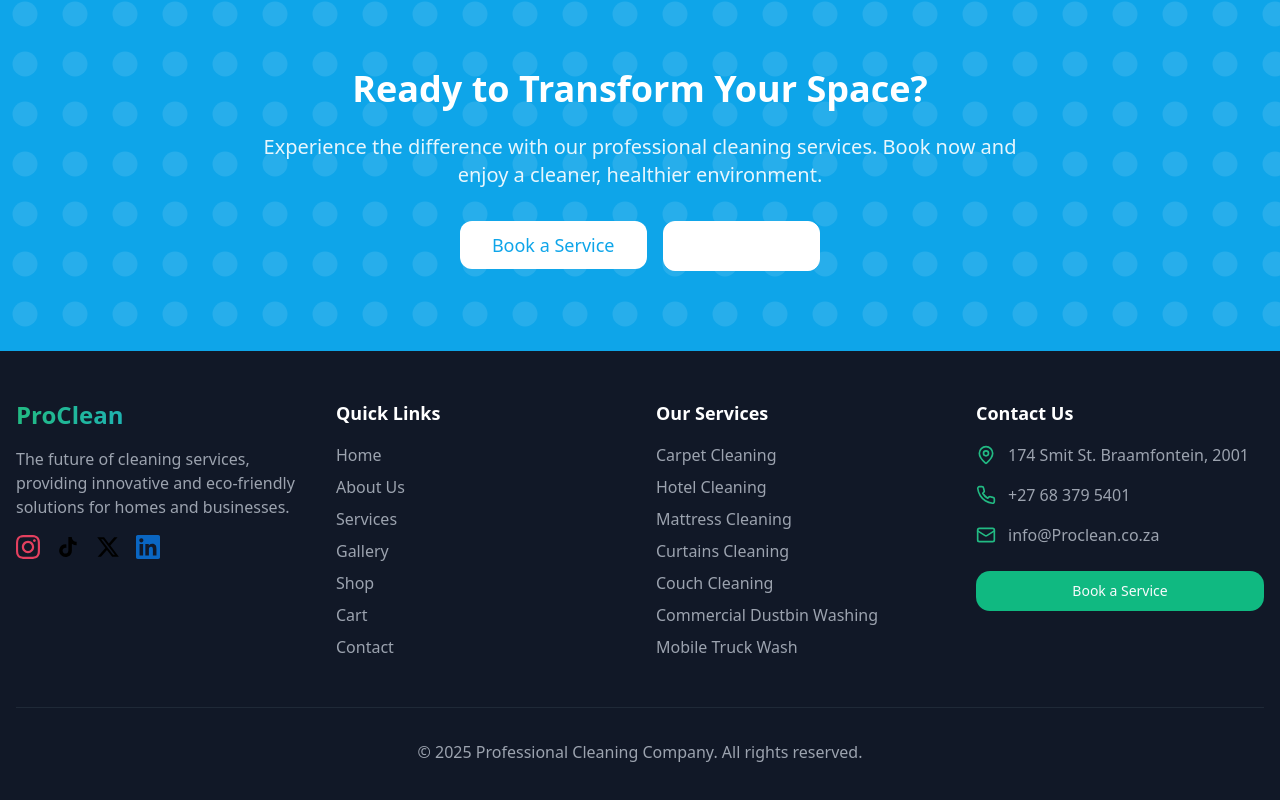
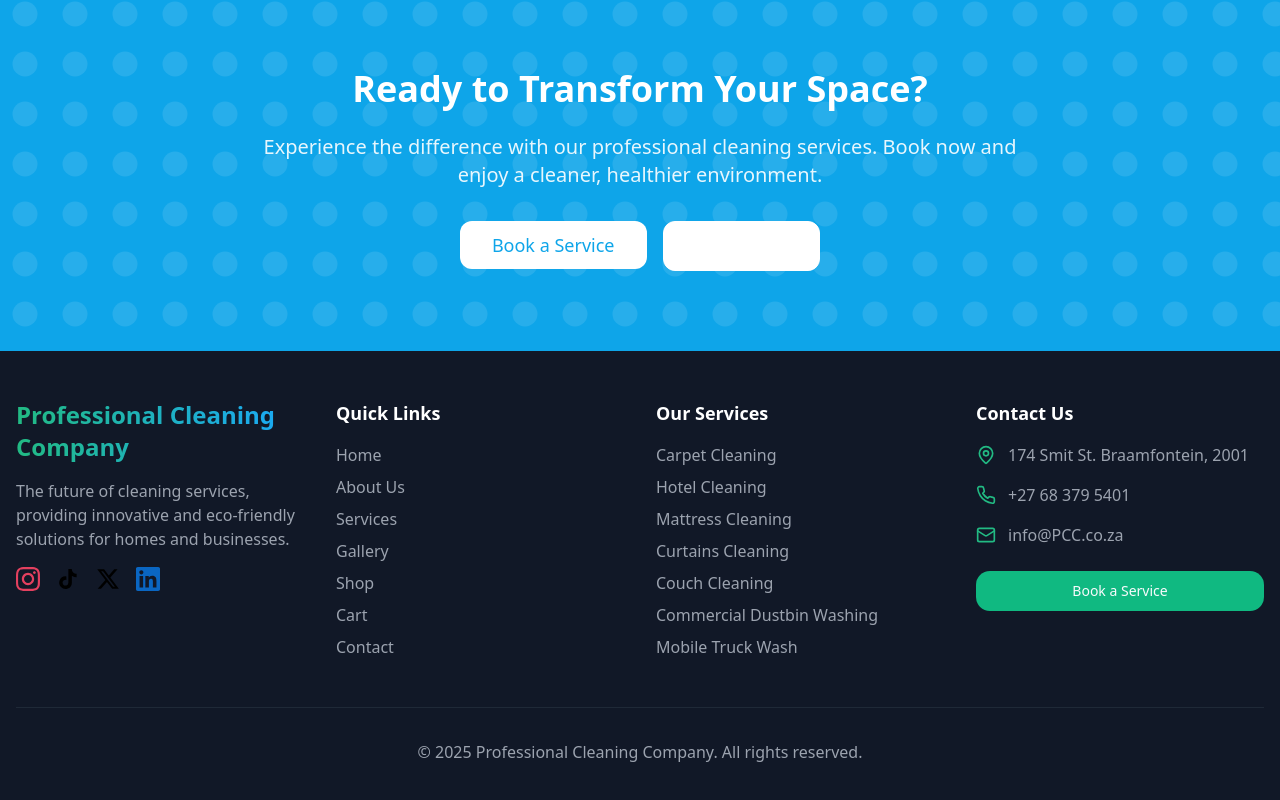
Before and after one commit to mcma123/Proffesional-cleaning-company, a React (Vite) app: page / in a window 1280 px wide. Shown: the part 6510-7310 px from the top of the page. Built offline with nearby package versions, Linux system fonts and the light colour scheme.

Commit message:
new update551

```diff
--- a/src/components/layout/Footer.tsx
+++ b/src/components/layout/Footer.tsx
@@ -11,7 +11,7 @@ export const Footer = () => {
         <div className="grid grid-cols-1 md:grid-cols-2 lg:grid-cols-4 gap-8">
           {/* Company Info */}
           <div>
-            <h3 className="text-2xl font-bold mb-4 bg-gradient-to-r from-clean-green-400 to-clean-blue-400 bg-clip-text text-transparent">ProClean</h3>
+            <h3 className="text-2xl font-bold mb-4 bg-gradient-to-r from-clean-green-400 to-clean-blue-400 bg-clip-text text-transparent">Professional Cleaning Company</h3>
             <p className="text-gray-400 mb-4">
               The future of cleaning services, providing innovative and eco-friendly solutions for homes and businesses.
             </p>
@@ -125,7 +125,7 @@ export const Footer = () => {
               </div>
               <div className="flex items-center">
                 <Mail className="h-5 w-5 text-clean-green-400 mr-3" />
-                <p className="text-gray-400">info@Proclean.co.za</p>
+                <p className="text-gray-400">info@PCC.co.za</p>
               </div>
               <div className="pt-2">
                 <Button className="w-full bg-clean-green-500 hover:bg-clean-green-600">
```
